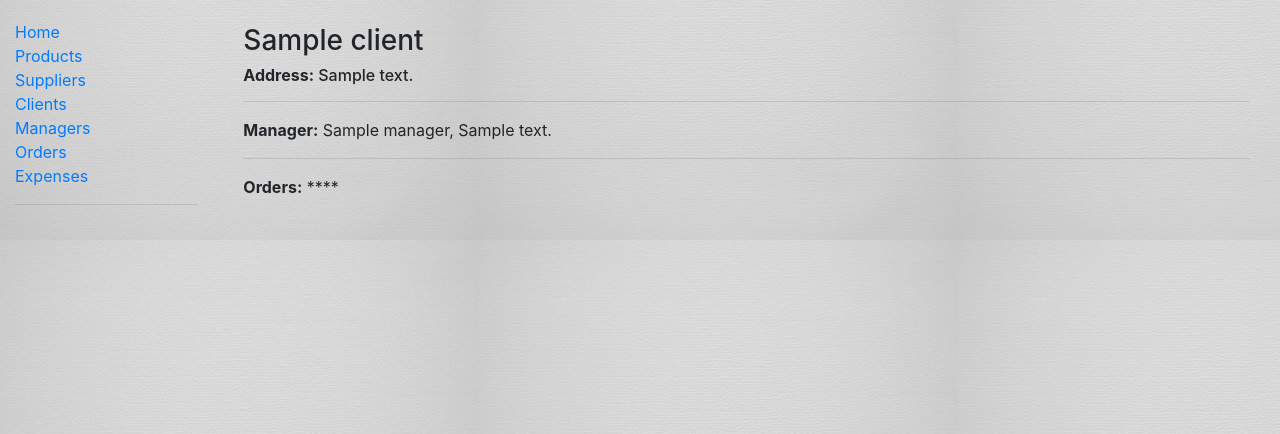
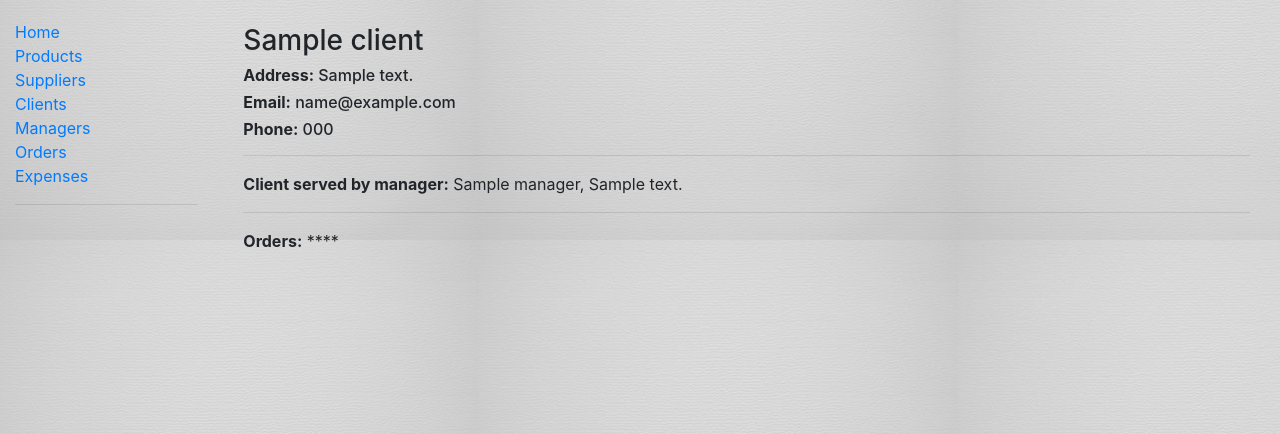
Before and after one commit to algimantasne/project, a Django app: page /library/clients/1 in a window 1280 px wide. Shown: the part 120-554 px from the top of the page. Run offline with Django 4.2, Linux system fonts and the light colour scheme; tables that the repository leaves empty hold one stand-in row (values such as "Sample post"); some libraries are stand-ins or nearby versions; some web fonts are replaced.

Commit message:
Add files via upload

```diff
--- a/myProject/vvsystem/library/templates/client.html
+++ b/myProject/vvsystem/library/templates/client.html
@@ -5,8 +5,10 @@
 <br>
     <h3>{{ client.client_name }}</h3>
   <h6><strong>Address:</strong> {{ client.address }}</h6>
+  <h6><strong>Email:</strong> {{ client.email_address }}</h6>
+  <h6><strong>Phone:</strong> {{ client.phone }}</h6>
 <hr>
-  <p><strong>Manager:</strong> {{ client.manager }}</p>
+  <p><strong>Client served by manager:</strong> {{ client.manager }}</p>
 <hr>
 
   <p><strong>Orders:</strong> **** </p>
--- a/myProject/vvsystem/library/templates/supplier.html
+++ b/myProject/vvsystem/library/templates/supplier.html
@@ -3,9 +3,12 @@
 {% block content %}
     <div class="container supplier">
 <br>
-    <h4>{{ supplier.name }}</h4>
+    <h3>{{ supplier.name }}</h3>
 <hr>
     <p>{{ supplier.description }}</p>
+    <p>{{ supplier.address }}</p>
+    <p>{{ supplier.phone }}</p>
+    <p>{{ supplier.email_address }}</p>
 <hr>
 <br>
     <h5>{{ supplier.name }} products:</h5>
```
